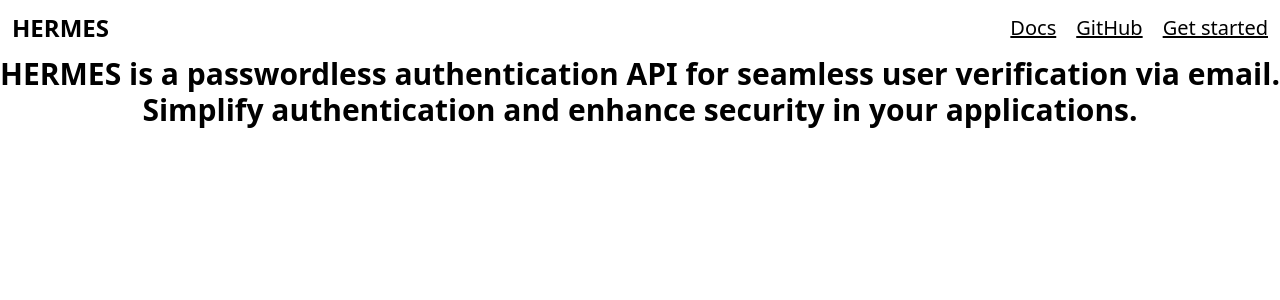
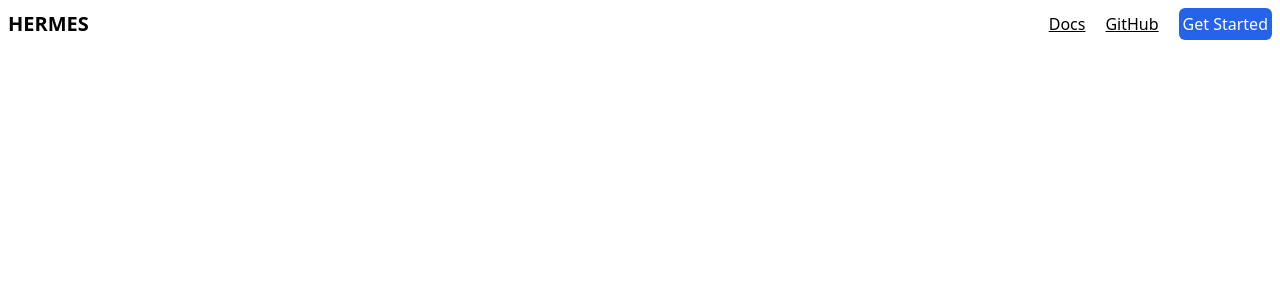
Before and after one commit to TheWisePigeon/hermes-web, a SvelteKit app: page / in a window 1280 px wide. Shown: the top 300 px of the page. Built offline with nearby package versions, Linux system fonts and the light colour scheme.

Commit message:
ui: added basic header

```diff
--- a/src/routes/+page.svelte
+++ b/src/routes/+page.svelte
@@ -1,13 +1,8 @@
-<header class="flex justify-between items-center p-3 text-xl">
-	<a href="/" class="font-bold text-2xl">HERMES</a>
-	<div class="flex gap-5">
-		<a href="/docs" class="underline">Docs</a>
-		<a target="_blank" href="https://github.com/Hermes-Auth" class="underline">GitHub</a>
-		<a href="/auth" class="underline">Get started</a>
-	</div>
+<header class="flex justify-between p-2 items-center">
+    <h1 class="font-bold text-xl">HERMES</h1>
+    <div class="flex items-center gap-5">
+        <a href="/docs" class="underline">Docs</a>
+        <a href="https://github.com/Hermes-Auth" class="underline" target="_blank">GitHub</a>
+        <button class="rounded-md bg-blue-600 p-1 text-white">Get Started</button>
+    </div>
 </header>
-
-<h1 class="text-center text-3xl font-bold">
-	HERMES is a passwordless authentication API for seamless user verification via email. Simplify
-	authentication and enhance security in your applications.
-</h1>
```
